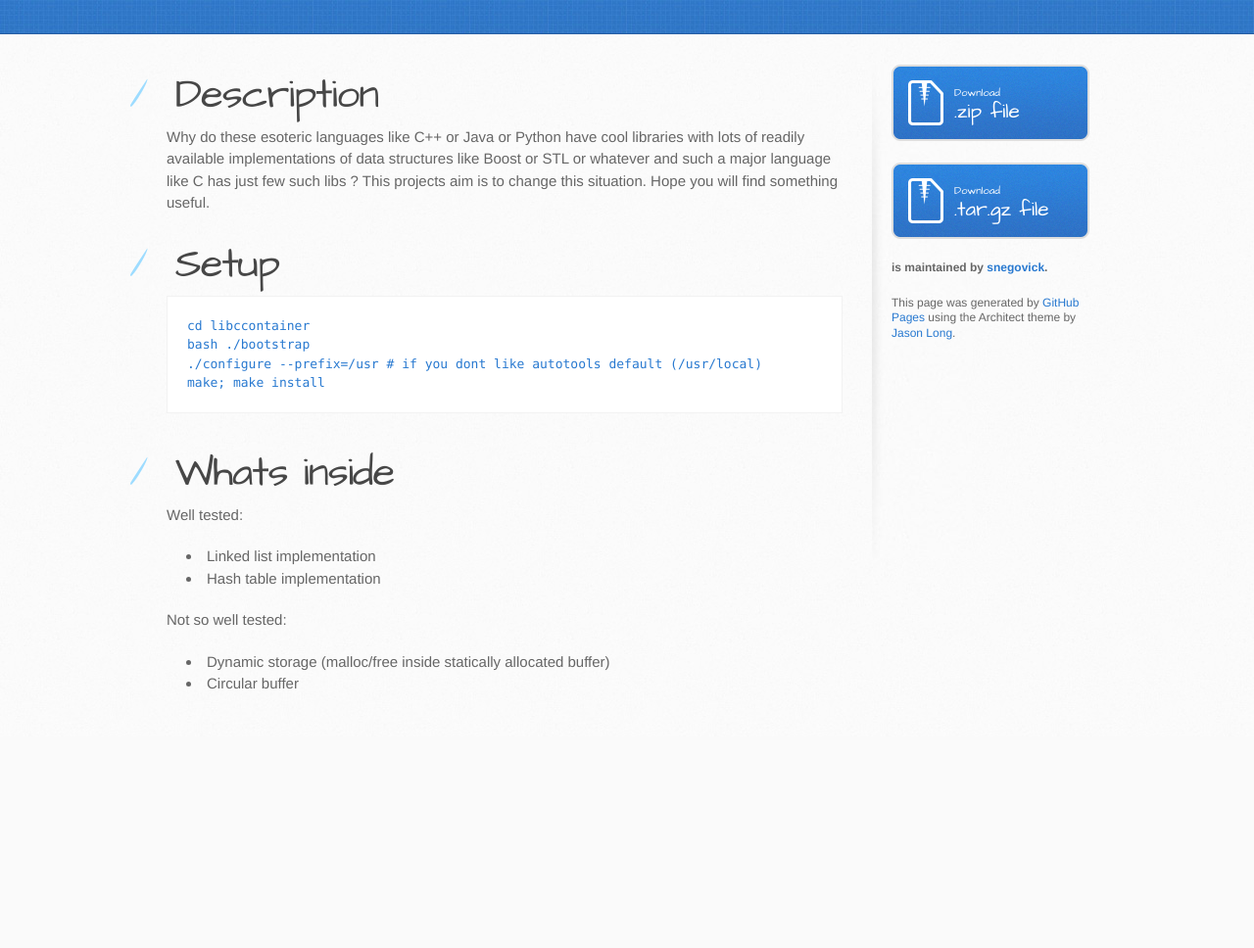
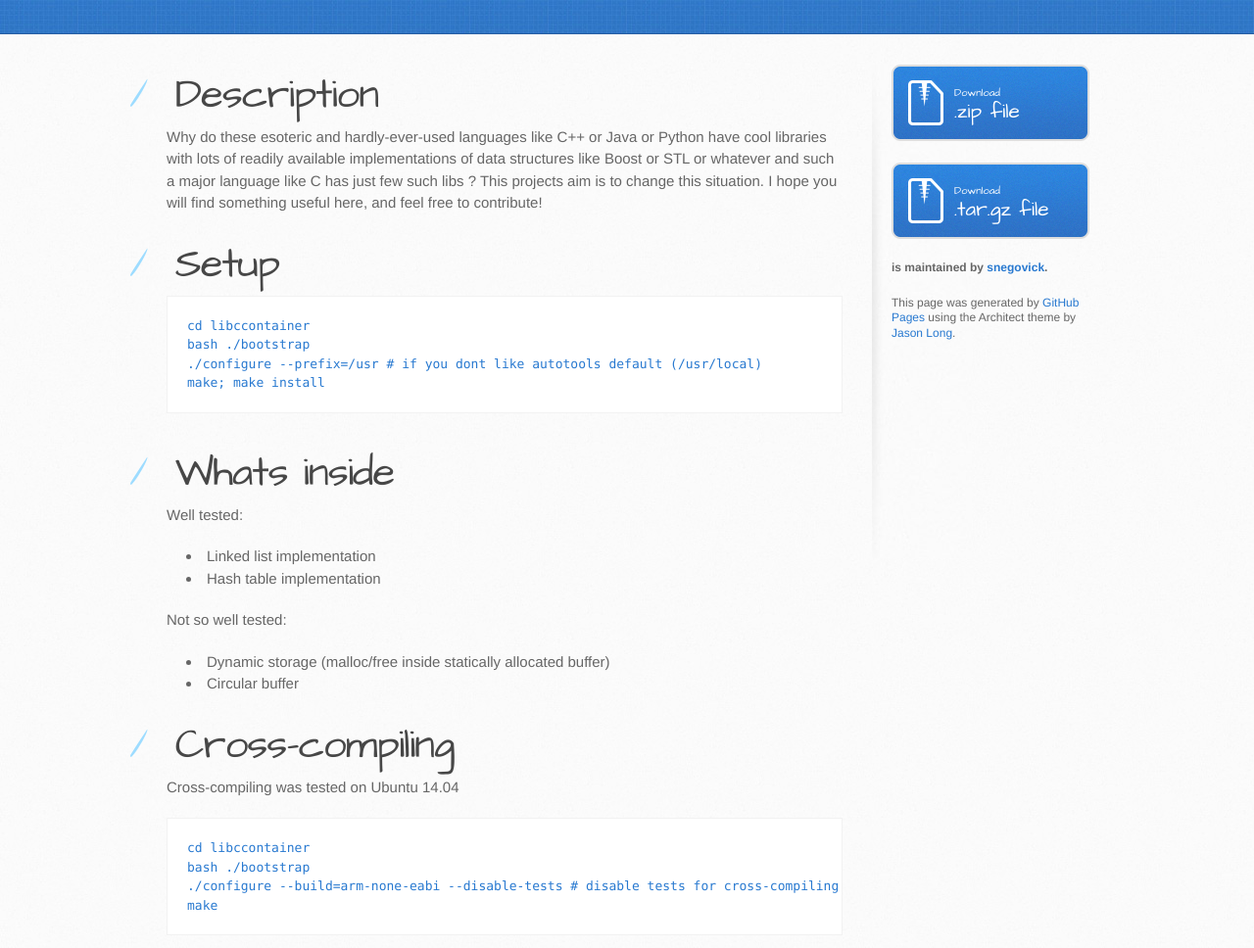
Before and after one commit to snegovick/libccontainer, a plain HTML site: page index.html in a window 1280 px wide. Shown: the part 200-1168 px from the top of the page at 98% size. Before the commit the page ends 952 px from the top, so only its background shows below. Drawn offline with Linux system fonts and the light colour scheme.

Commit message:
Create gh-pages branch via GitHub

```diff
--- a/index.html
+++ b/index.html
@@ -31,7 +31,7 @@
           <h1>
 <a name="description" class="anchor" href="#description"><span class="octicon octicon-link"></span></a>Description</h1>
 
-<p>Why do these esoteric languages like C++ or Java or Python have cool libraries with lots of readily available implementations of data structures like Boost or STL or whatever and such a major language like C has just few such libs ? This projects aim is to change this situation. Hope you will find something useful.</p>
+<p>Why do these esoteric and hardly-ever-used languages like C++ or Java or Python have cool libraries with lots of readily available implementations of data structures like Boost or STL or whatever and such a major language like C has just few such libs ? This projects aim is to change this situation. I hope you will find something useful here, and feel free to contribute!</p>
 
 <h1>
 <a name="setup" class="anchor" href="#setup"><span class="octicon octicon-link"></span></a>Setup</h1>
@@ -55,7 +55,16 @@ make; make install
 <ul>
 <li>Dynamic storage (malloc/free inside statically allocated buffer)</li>
 <li>Circular buffer</li>
-</ul>
+</ul><h1>
+<a name="cross-compiling" class="anchor" href="#cross-compiling"><span class="octicon octicon-link"></span></a>Cross-compiling</h1>
+
+<p>Cross-compiling was tested on Ubuntu 14.04</p>
+
+<pre><code>cd libccontainer
+bash ./bootstrap
+./configure --build=arm-none-eabi --disable-tests # disable tests for cross-compiling
+make
+</code></pre>
         </section>
 
         <aside id="sidebar">
--- a/params.json
+++ b/params.json
@@ -1 +1 @@
-{"name":"Libccontainer","tagline":"Various data structures implemented in plain C","body":"Description\r\n=============\r\n\r\nWhy do these esoteric languages like C++ or Java or Python have cool libraries with lots of readily available implementations of data structures like Boost or STL or whatever and such a major language like C has just few such libs ? This projects aim is to change this situation. Hope you will find something useful.\r\n\r\nSetup\r\n=====\r\n\r\n    cd libccontainer\r\n    bash ./bootstrap\r\n    ./configure --prefix=/usr # if you dont like autotools default (/usr/local)\r\n    make; make install\r\n\r\nWhats inside\r\n============\r\n\r\nWell tested:\r\n  * Linked list implementation\r\n  * Hash table implementation\r\n\r\nNot so well tested:\r\n  * Dynamic storage (malloc/free inside statically allocated buffer)\r\n  * Circular buffer\r\n","google":"","note":"Don't delete this file! It's used internally to help with page regeneration."}
+{"name":"Libccontainer","tagline":"Various data structures implemented in plain C","body":"Description\r\n=============\r\n\r\nWhy do these esoteric and hardly-ever-used languages like C++ or Java or Python have cool libraries with lots of readily available implementations of data structures like Boost or STL or whatever and such a major language like C has just few such libs ? This projects aim is to change this situation. I hope you will find something useful here, and feel free to contribute!\r\n\r\nSetup\r\n=====\r\n\r\n    cd libccontainer\r\n    bash ./bootstrap\r\n    ./configure --prefix=/usr # if you dont like autotools default (/usr/local)\r\n    make; make install\r\n\r\nWhats inside\r\n============\r\n\r\nWell tested:\r\n  * Linked list implementation\r\n  * Hash table implementation\r\n\r\nNot so well tested:\r\n  * Dynamic storage (malloc/free inside statically allocated buffer)\r\n  * Circular buffer\r\n\r\nCross-compiling\r\n===============\r\n\r\nCross-compiling was tested on Ubuntu 14.04\r\n\r\n    cd libccontainer\r\n    bash ./bootstrap\r\n    ./configure --build=arm-none-eabi --disable-tests # disable tests for cross-compiling\r\n    make\r\n","google":"","note":"Don't delete this file! It's used internally to help with page regeneration."}
```
